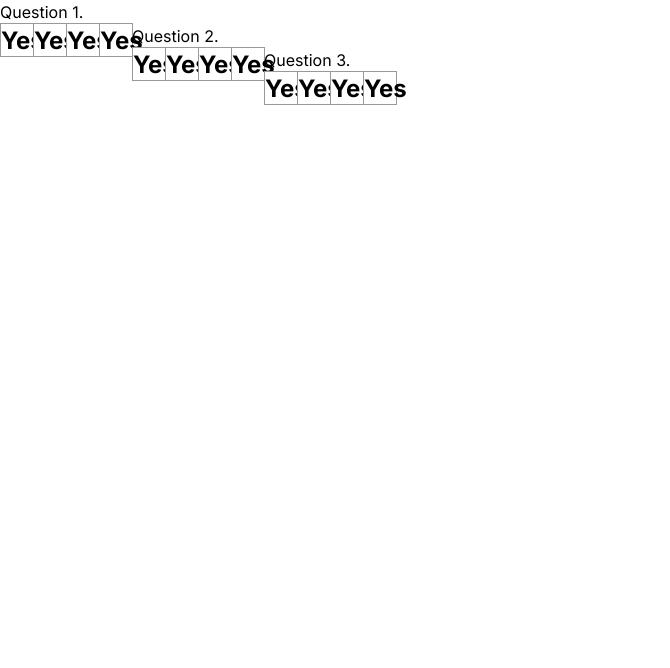
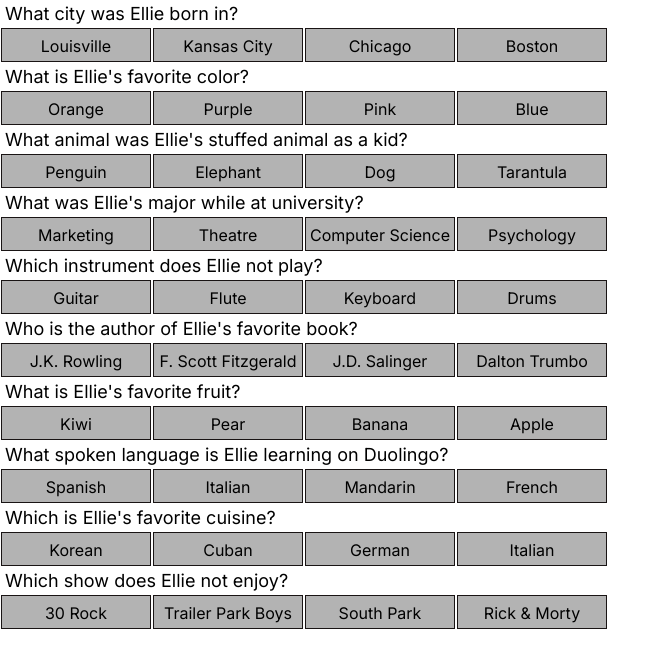
Before and after one commit to ellewright/Final-Project, a Next.js app in the folder Frontend/final-project-quiz/: page / in a window 1280 px wide. Shown: the top 668 px of the page, without its empty margins (0-670 px from the left). Built offline with nearby package versions, Linux system fonts and the light colour scheme.

Commit message:
Added quiz questions

```diff
--- a/Frontend/final-project-quiz/src/app/globals.css
+++ b/Frontend/final-project-quiz/src/app/globals.css
@@ -2,16 +2,18 @@
 @tailwind components;
 @tailwind utilities;
 
+.question {
+  font-size: 18px;
+  margin-left: 5px;
+}
+
 .button {
-  background: #fff;
-  border: 1px solid #999;
-  float: left;
-  font-size: 24px;
-  font-weight: bold;
+  background: #b3b3b3;
+  border: 1px solid #191414;
+  font-size: 16px;
   line-height: 34px;
   height: 34px;
-  margin-right: -1px;
-  margin-top: -1px;
   text-align: center;
-  width: 34px;
+  width: 150px;
+  margin: 1px;
 }
--- a/Frontend/final-project-quiz/src/app/page.js
+++ b/Frontend/final-project-quiz/src/app/page.js
@@ -4,20 +4,32 @@ import { useState } from "react";
 
 function Quiz() {
 return <>
-  <Question value={"Question 1."} />
-  <Question value={"Question 2."} />
-  <Question value={"Question 3."} />
+  <Question value={"What city was Ellie born in?"} possibleAnswers={["Louisville", "Kansas City", "Chicago", "Boston"]} />
+  <Question value={"What is Ellie's favorite color?"} possibleAnswers={["Orange", "Purple", "Pink", "Blue"]} />
+  <Question value={"What animal was Ellie's stuffed animal as a kid?"} possibleAnswers={["Penguin", "Elephant", "Dog", "Tarantula"]} />
+  <Question value={"What was Ellie's major while at university?"} possibleAnswers={["Marketing", "Theatre", "Computer Science", "Psychology"]} />
+  <Question value={"Which instrument does Ellie not play?"} possibleAnswers={["Guitar", "Flute", "Keyboard", "Drums"]} />
+  <Question value={"Who is the author of Ellie's favorite book?"} possibleAnswers={["J.K. Rowling", "F. Scott Fitzgerald", "J.D. Salinger", "Dalton Trumbo"]} />
+  <Question value={"What is Ellie's favorite fruit?"} possibleAnswers={["Kiwi", "Pear", "Banana", "Apple"]} />
+  <Question value={"What spoken language is Ellie learning on Duolingo?"} possibleAnswers={["Spanish", "Italian", "Mandarin", "French"]} />
+  <Question value={"Which is Ellie's favorite cuisine?"} possibleAnswers={["Korean", "Cuban", "German", "Italian"]} />
+  <Question value={"Which show does Ellie not enjoy?"} possibleAnswers={["30 Rock", "Trailer Park Boys", "South Park", "Rick & Morty"]} />
 </>
 }
 
-function Question({value}) {
-  function onButtonClick() {}
+function Question({value, possibleAnswers}) {
+  function onButtonClick(answer) {
+    console.log(`Selected answer: ${answer}`);
+  }
   return <>
-    <h2>{value}</h2>
-    <Button value="Yes" onClick={() => onButtonClick()} />
-    <Button value="Yes" onClick={() => onButtonClick()} />
-    <Button value="Yes" onClick={() => onButtonClick()} />
-    <Button value="Yes" onClick={() => onButtonClick()} />
+    <h2 className="question">{value}</h2>
+    {possibleAnswers.map((answer, index) => (
+        <Button
+          key={index}
+          value={answer}
+          onClick={() => onButtonClick(answer)}
+        />
+      ))}
   </>
 }
 
```
